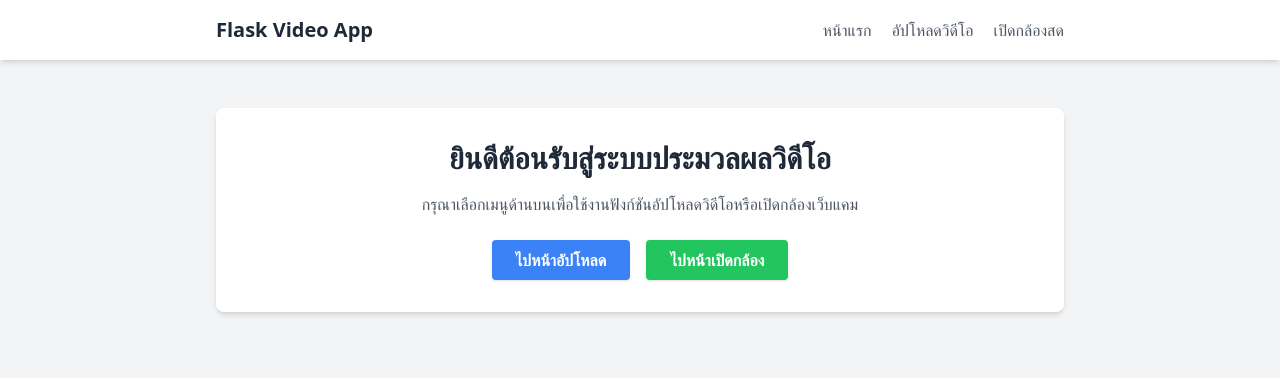
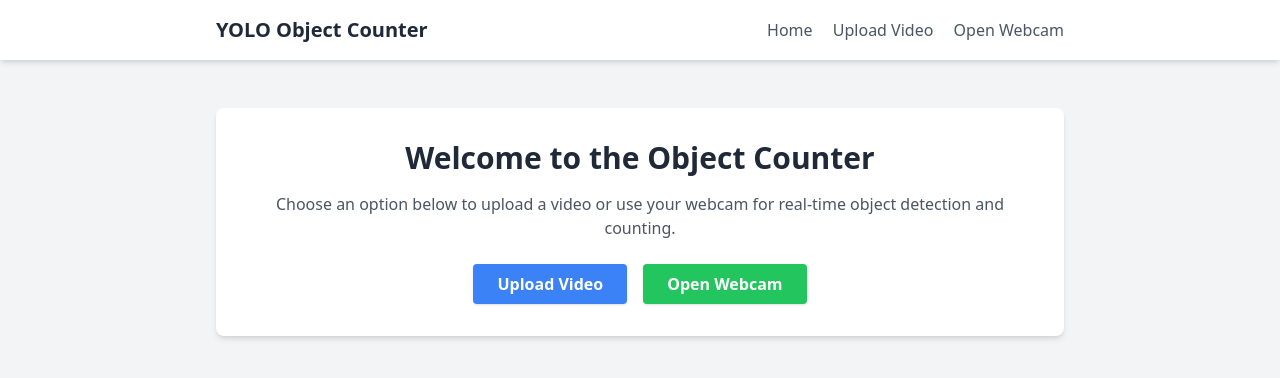
Before and after one commit to taesaksit/realtime-yolo-object-counter, a Flask app: page / in a window 1280 px wide. Shown: the top 378 px of the page. Run offline with Flask 3, Linux system fonts and the light colour scheme; some libraries are stand-ins or nearby versions.

Commit message:
Tae: (chore) refactor and update ui a bit

```diff
--- a/app.py
+++ b/app.py
@@ -8,9 +8,11 @@ app = Flask(__name__)
 app.register_blueprint(upload_controller)
 app.register_blueprint(webcam_controller)
 
+
 @app.route("/")
 def index():
-    return render_template("index.html", title="หน้าแรก - Flask YOLO Hub")
+    return render_template("index.html", title="Flask")
+
 
 if __name__ == "__main__":
     app.run(debug=True, port=5001)
--- a/templates/index.html
+++ b/templates/index.html
@@ -1,11 +1,25 @@
 {% extends "layout.html" %}
 {% block content %}
 <div class="bg-white p-8 rounded-lg shadow-md text-center">
-    <h1 class="text-3xl font-bold mb-4 text-gray-800">ยินดีต้อนรับสู่ระบบประมวลผลวิดีโอ</h1>
-    <p class="text-gray-600 mb-6">กรุณาเลือกเมนูด้านบนเพื่อใช้งานฟังก์ชันอัปโหลดวิดีโอหรือเปิดกล้องเว็บแคม</p>
+    <h1 class="text-3xl font-bold mb-4 text-gray-800">
+        Welcome to the Object Counter
+    </h1>
+
+    <p class="text-gray-600 mb-6">
+        Choose an option below to upload a video or use your webcam
+        for real-time object detection and counting.
+    </p>
+
     <div class="flex justify-center gap-4">
-        <a href="{{ url_for('upload_controller.upload_page') }}" class="bg-blue-500 hover:bg-blue-700 text-white font-bold py-2 px-6 rounded shadow transition">ไปหน้าอัปโหลด</a>
-        <a href="{{ url_for('webcam_controller.webcam_page') }}" class="bg-green-500 hover:bg-green-700 text-white font-bold py-2 px-6 rounded shadow transition">ไปหน้าเปิดกล้อง</a>
+        <a href="{{ url_for('upload_controller.upload_page') }}"
+            class="bg-blue-500 hover:bg-blue-700 text-white font-bold py-2 px-6 rounded shadow transition">
+            Upload Video
+        </a>
+
+        <a href="{{ url_for('webcam_controller.webcam_page') }}"
+            class="bg-green-500 hover:bg-green-700 text-white font-bold py-2 px-6 rounded shadow transition">
+            Open Webcam
+        </a>
     </div>
 </div>
 {% endblock %}
--- a/templates/layout.html
+++ b/templates/layout.html
@@ -13,13 +13,13 @@
     <!-- Navbar Component -->
     <nav class="bg-white shadow-md">
         <div class="max-w-4xl mx-auto px-6 py-4 flex justify-between items-center">
-            <a href="{{ url_for('index') }}" class="text-xl font-bold text-gray-800">Flask Video App</a>
+            <a href="{{ url_for('index') }}" class="text-xl font-bold text-gray-800">YOLO Object Counter</a>
             <div class="space-x-4">
-                <a href="{{ url_for('index') }}" class="text-gray-600 hover:text-blue-500 font-medium">หน้าแรก</a>
+                <a href="{{ url_for('index') }}" class="text-gray-600 hover:text-blue-500 font-medium">Home</a>
                 <a href="{{ url_for('upload_controller.upload_page') }}"
-                    class="text-gray-600 hover:text-blue-500 font-medium">อัปโหลดวิดีโอ</a>
+                    class="text-gray-600 hover:text-blue-500 font-medium">Upload Video</a>
                 <a href="{{ url_for('webcam_controller.webcam_page') }}"
-                    class="text-gray-600 hover:text-blue-500 font-medium">เปิดกล้องสด</a>
+                    class="text-gray-600 hover:text-blue-500 font-medium">Open Webcam</a>
             </div>
         </div>
     </nav>
```
Also changed, not shown: templates/upload.html (+10 -13 lines), templates/webcam.html (+11 -10 lines).
